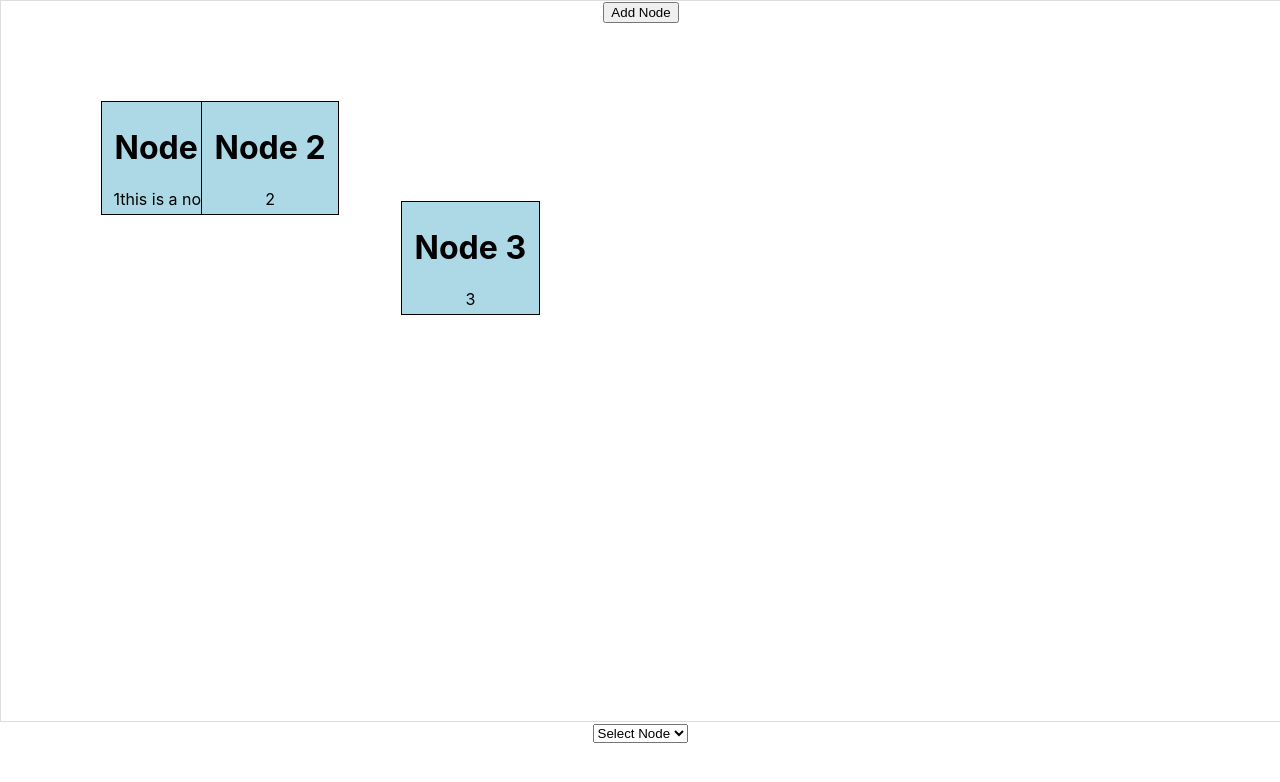
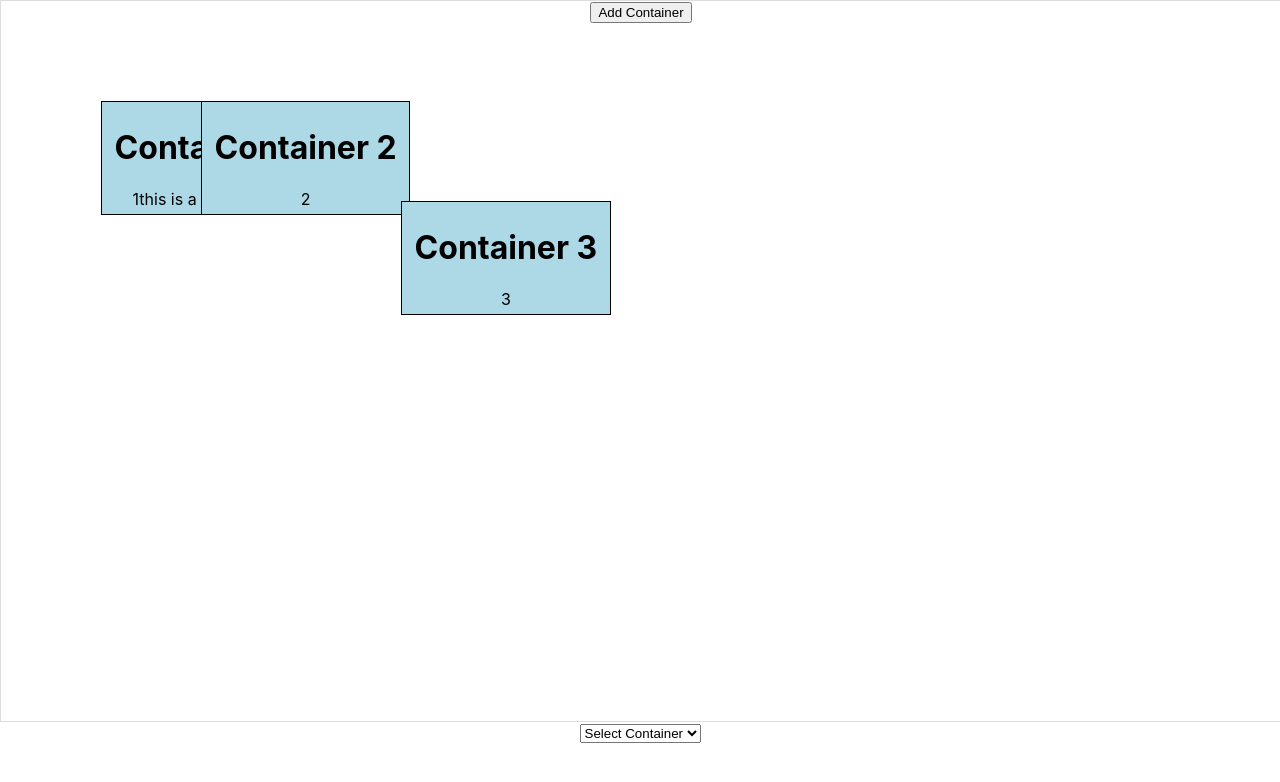
Before and after one commit to raienelliston/Dynamic-Variable-Diagrams, a React (Create React App) app in the folder dynamic-variable-diagrams/: page / in a window 1280 px wide. Shown: the top 782 px of the page. Built offline with nearby package versions, Linux system fonts and the light colour scheme.

Commit message:
rename nodes to containers

```diff
--- a/dynamic-variable-diagrams/src/App.js
+++ b/dynamic-variable-diagrams/src/App.js
@@ -1,14 +1,14 @@
 // src/App.js
 import React from 'react';
 import Diagram from './components/Diagram';
-import NodeModifier from './components/NodeModifier';
+import ContainerModifier from './components/ContainerModifier';
 import './App.css';
 
 function App() {
   return (
     <div className="App">
         <Diagram />
-        <NodeModifier />
+        <ContainerModifier />
     </div>
   );
 }
--- a/dynamic-variable-diagrams/src/components/Node.js
+++ b/dynamic-variable-diagrams/src/components/Container.js
@@ -1,13 +1,13 @@
-// src/components/Node.js
+// src/components/Container.js
 import React from 'react';
 import { useDispatch } from 'react-redux';
-import { updateNode } from '../store/actions';
+import { updateContainer } from '../store/actions';
 import { useDrag } from 'react-dnd';
 import { ItemTypes } from './ItemTypes';
 import styled from 'styled-components';
-import './Node.css';
+import './Container.css';
 
-const NodeContainer = styled.div`
+const ContainerContainer = styled.div`
   width: auto;
   min-width: 100px;
   height: auto;
@@ -23,7 +23,7 @@ const NodeContainer = styled.div`
   );
 `;
 
-const Node = ({ id, name, text, x, y }) => {
+const Container = ({ id, name, text, x, y }) => {
   const dispatch = useDispatch();
 
   const [ { isDragging } , drag] = useDrag({
@@ -35,14 +35,14 @@ const Node = ({ id, name, text, x, y }) => {
   });
 
   return (
-    <NodeContainer ref={drag} x={x} y={y} style={{ opacity: isDragging ? 0.5 : 1 }}>
+    <ContainerContainer ref={drag} x={x} y={y} style={{ opacity: isDragging ? 0.5 : 1 }}>
       <div style={{ margin: '5px' }}>
         <h1> {name} </h1>
         {id}
         {text}
       </div>
-    </NodeContainer>
+    </ContainerContainer>
   );
 };
 
-export default Node;
+export default Container;
--- /dev/null
+++ b/dynamic-variable-diagrams/src/components/ContainerModifier.js
@@ -0,0 +1,49 @@
+// src/components/ContainerModifier.js
+import React, { useState } from 'react';
+import { useSelector, useDispatch } from 'react-redux';
+import { updateContainer } from '../store/actions';
+
+const ContainerModifier = () => {
+  const containers = useSelector((state) => state.diagram.containers);
+  const dispatch = useDispatch();
+  const [selectedContainer, setSelectedContainer] = useState(null);
+  const [newName, setNewName] = useState('');
+
+  const handleSelectChange = (event) => {
+    const containerId = Number(event.target.value);
+    const container = containers.find((container) => container.id === containerId);
+    setSelectedContainer(container);
+    setNewName(container?.name || '');
+  };
+
+  const handleUpdateContainer = () => {
+    if (selectedContainer && newName) {
+      dispatch(updateContainer({ ...selectedContainer, name: newName }));
+    }
+  };
+
+  return (
+    <div>
+      <select onChange={handleSelectChange}>
+        <option value="">Select Container</option>
+        {containers.map((container) => (
+          <option key={container.id} value={container.id}>
+            {container.name}
+          </option>
+        ))}
+      </select>
+      {selectedContainer && (
+        <div>
+          <input
+            type="text"
+            value={newName}
+            onChange={(e) => setNewName(e.target.value)}
+          />
+          <button onClick={handleUpdateContainer}>Update Container</button>
+        </div>
+      )}
+    </div>
+  );
+};
+
+export default ContainerModifier;
--- a/dynamic-variable-diagrams/src/components/Diagram.js
+++ b/dynamic-variable-diagrams/src/components/Diagram.js
@@ -1,8 +1,8 @@
 // src/components/Diagram.js
 import React from 'react';
 import { useSelector, useDispatch } from 'react-redux';
-import Node from './Node';
-import { addNode, updateNode } from '../store/actions';
+import Container from './Container';
+import { addContainer, updateContainer } from '../store/actions';
 import styled from 'styled-components';
 import { useState } from 'react';
 import { useDrop } from 'react-dnd';
@@ -16,7 +16,7 @@ const DiagramContainer = styled.div`
 `;
 
 const Diagram = () => {
-  const nodes = useSelector((state) => state.diagram.nodes);
+  const containers = useSelector((state) => state.diagram.containers);
   const dispatch = useDispatch();
 
   const [, drop] = useDrop({
@@ -25,21 +25,21 @@ const Diagram = () => {
         const delta = monitor.getDifferenceFromInitialOffset();
         const x = Math.round(item.x + delta.x);
         const y = Math.round(item.y + delta.y);
-        dispatch(updateNode({ id: item.id, name: item.name, x, y }));
+        dispatch(updateContainer({ id: item.id, name: item.name, x, y }));
     },
   });
 
-  const handleAddNode = () => {
-    const newNode = { id: nodes.length + 1, name: `Node ${nodes.length + 1}`, x:0, y:0 };
-    dispatch(addNode(newNode));
+  const handleAddContainer = () => {
+    const newContainer = { id: containers.length + 1, name: `Container ${containers.length + 1}`, x:0, y:0 };
+    dispatch(addContainer(newContainer));
   };
 
   return (
     <DiagramContainer ref={drop}>
-      {nodes.map((node) => (
-        <Node key={node.id} {...node} />
+      {containers.map((container) => (
+        <Container key={container.id} {...container} />
       ))}
-      <button onClick={handleAddNode}>Add Node</button>
+      <button onClick={handleAddContainer}>Add Container</button>
     </DiagramContainer>
   );
 };
--- a/dynamic-variable-diagrams/src/components/NodeModifier.js
+++ /dev/null
@@ -1,49 +0,0 @@
-// src/components/NodeModifier.js
-import React, { useState } from 'react';
-import { useSelector, useDispatch } from 'react-redux';
-import { updateNode } from '../store/actions';
-
-const NodeModifier = () => {
-  const nodes = useSelector((state) => state.diagram.nodes);
-  const dispatch = useDispatch();
-  const [selectedNode, setSelectedNode] = useState(null);
-  const [newName, setNewName] = useState('');
-
-  const handleSelectChange = (event) => {
-    const nodeId = Number(event.target.value);
-    const node = nodes.find((node) => node.id === nodeId);
-    setSelectedNode(node);
-    setNewName(node?.name || '');
-  };
-
-  const handleUpdateNode = () => {
-    if (selectedNode && newName) {
-      dispatch(updateNode({ ...selectedNode, name: newName }));
-    }
-  };
-
-  return (
-    <div>
-      <select onChange={handleSelectChange}>
-        <option value="">Select Node</option>
-        {nodes.map((node) => (
-          <option key={node.id} value={node.id}>
-            {node.name}
-          </option>
-        ))}
-      </select>
-      {selectedNode && (
-        <div>
-          <input
-            type="text"
-            value={newName}
-            onChange={(e) => setNewName(e.target.value)}
-          />
-          <button onClick={handleUpdateNode}>Update Node</button>
-        </div>
-      )}
-    </div>
-  );
-};
-
-export default NodeModifier;
--- a/dynamic-variable-diagrams/src/store/actions.js
+++ b/dynamic-variable-diagrams/src/store/actions.js
@@ -1,13 +1,13 @@
 // src/store/actions.js
-export const ADD_NODE = 'ADD_NODE';
-export const UPDATE_NODE = 'UPDATE_NODE';
+export const ADD_CONTAINER = 'ADD_CONTAINER';
+export const UPDATE_CONTAINER = 'UPDATE_CONTAINER';
 
-export const addNode = (node) => ({
-  type: ADD_NODE,
-  payload: node,
+export const addContainer = (container) => ({
+  type: ADD_CONTAINER,
+  payload: container,
 });
 
-export const updateNode = (node) => ({
-  type: UPDATE_NODE,
-  payload: node,
+export const updateContainer = (container) => ({
+  type: UPDATE_CONTAINER,
+  payload: container,
 });
--- a/dynamic-variable-diagrams/src/store/reducers.js
+++ b/dynamic-variable-diagrams/src/store/reducers.js
@@ -1,26 +1,26 @@
 // src/store/reducers.js
-import { ADD_NODE, UPDATE_NODE } from './actions';
+import { ADD_CONTAINER, UPDATE_CONTAINER } from './actions';
 
 const initialState = {
-  nodes: [
-    { id: 1, name: 'Node 1', text: "this is a node", x: 100, y: 100, changableVars: [], dependentVars: []},
-    { id: 2, name: 'Node 2', text: "", x: 200, y: 100, changableVars: [], dependentVars: [] },
-    { id: 3, name: 'Node 3', text: "", x: 400, y: 200, changableVars: [], dependentVars: [] },
+  containers: [
+    { id: 1, name: 'Container 1', text: "this is a container", x: 100, y: 100, changableVars: [], dependentVars: []},
+    { id: 2, name: 'Container 2', text: "", x: 200, y: 100, changableVars: [], dependentVars: [] },
+    { id: 3, name: 'Container 3', text: "", x: 400, y: 200, changableVars: [], dependentVars: [] },
 ],
 };
 
 const diagramReducer = (state = initialState, action) => {
   switch (action.type) {
-    case ADD_NODE:
+    case ADD_CONTAINER:
       return {
         ...state,
-        nodes: [...state.nodes, action.payload],
+        containers: [...state.containers, action.payload],
       };
-    case UPDATE_NODE:
+    case UPDATE_CONTAINER:
       return {
         ...state,
-        nodes: state.nodes.map(node =>
-          node.id === action.payload.id ? action.payload : node
+        containers: state.containers.map(container =>
+          container.id === action.payload.id ? action.payload : container
         ),
       };
       console.log(state);
```
Also changed, not shown: dynamic-variable-diagrams/src/components/Container.css (renamed from dynamic-variable-diagrams/src/components/Node.css).
